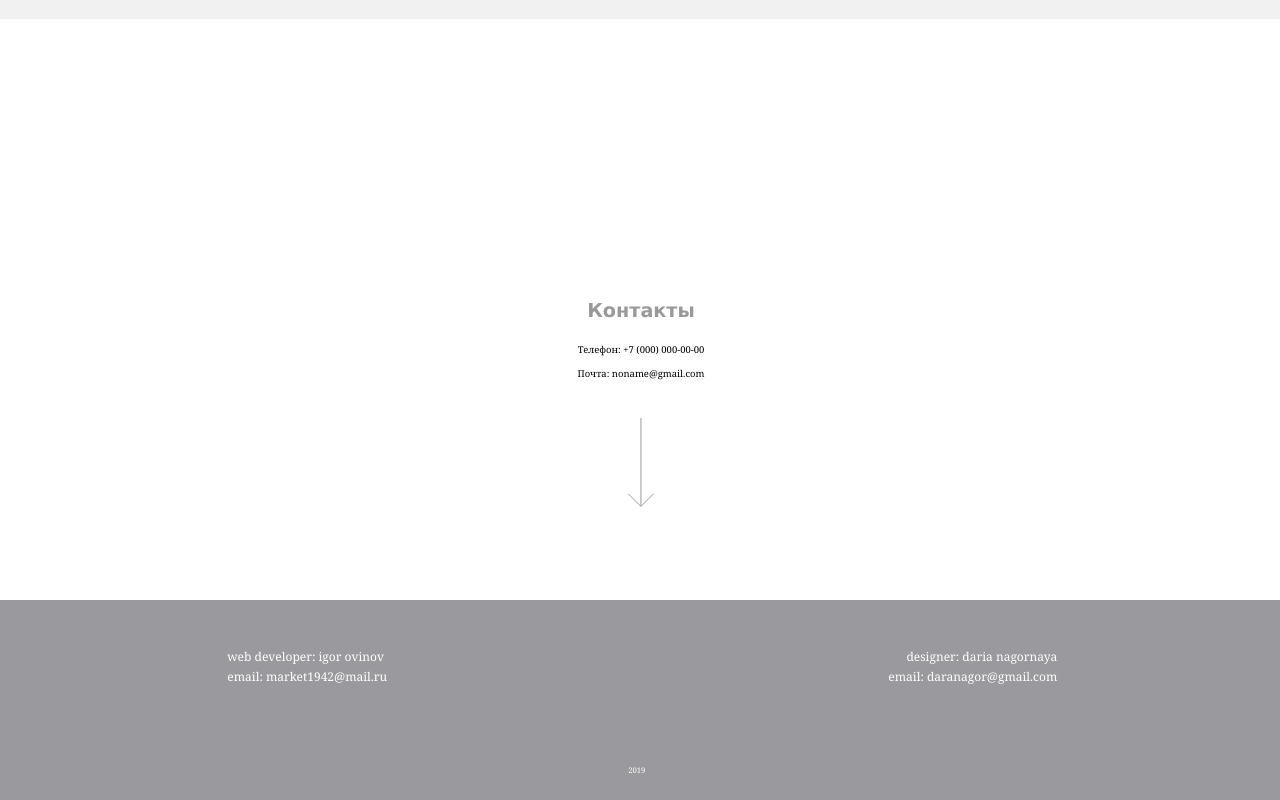
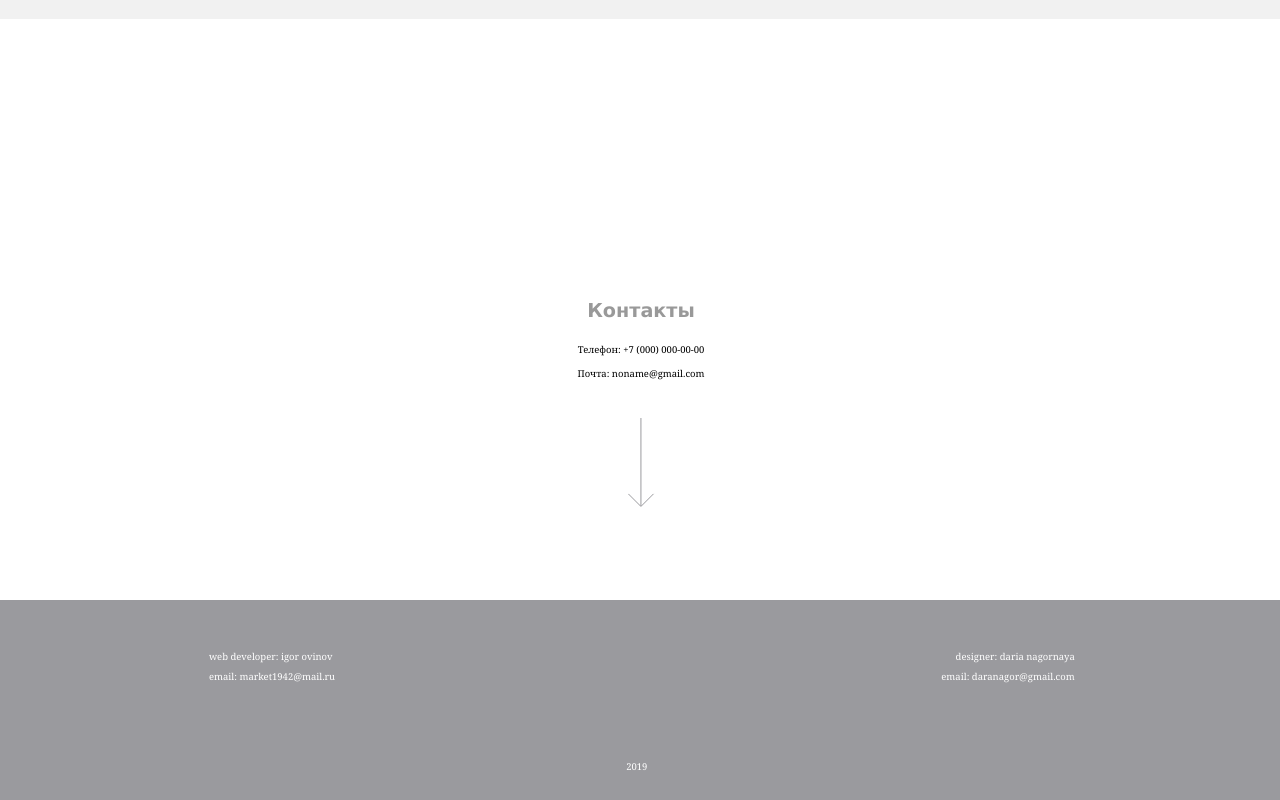
Before and after one commit to ovinov/music, a website: page index.html in a window 1280 px wide. Shown: the part 3122-3922 px from the top of the page. Drawn offline with Linux system fonts and the light colour scheme.

Commit message:
Update footer.css

```diff
--- a/styles/footer.css
+++ b/styles/footer.css
@@ -5,7 +5,7 @@ footer{
     grid-template-columns: 1fr 1fr;
     justify-items: center;
     align-items: center;
-    grid-column-gap: 4vw;
+    grid-column-gap: 15vw;
     font-family: Verdana;
     width: 100vw;
 }
@@ -15,7 +15,7 @@ footer > h5{
     color:#ffffff;
     font-weight: 100;
     line-height : 20px;
-    font-size: 12px;
+    font-size: 0.74vw;
 }
 footer > h5:nth-of-type(2n){
  text-align: right;
@@ -23,6 +23,6 @@ footer > h5:nth-of-type(2n){
 footer>h5:last-of-type{
     align-content: center;
     grid-column: 1/3;
-    font-size: 0.6vw;
+    font-size: 0.74vw;
     margin-right: 0.5vw;
 }
```
